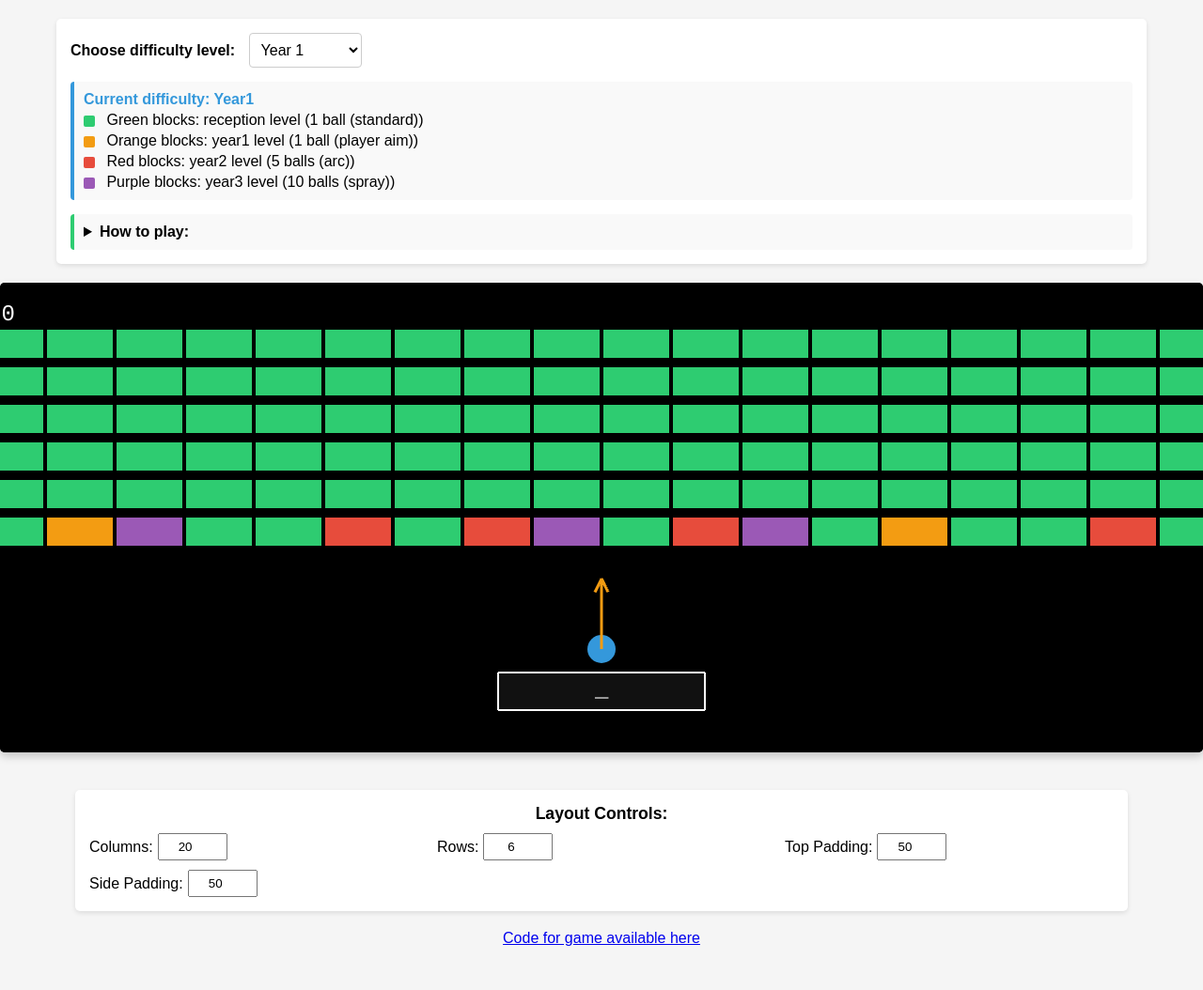
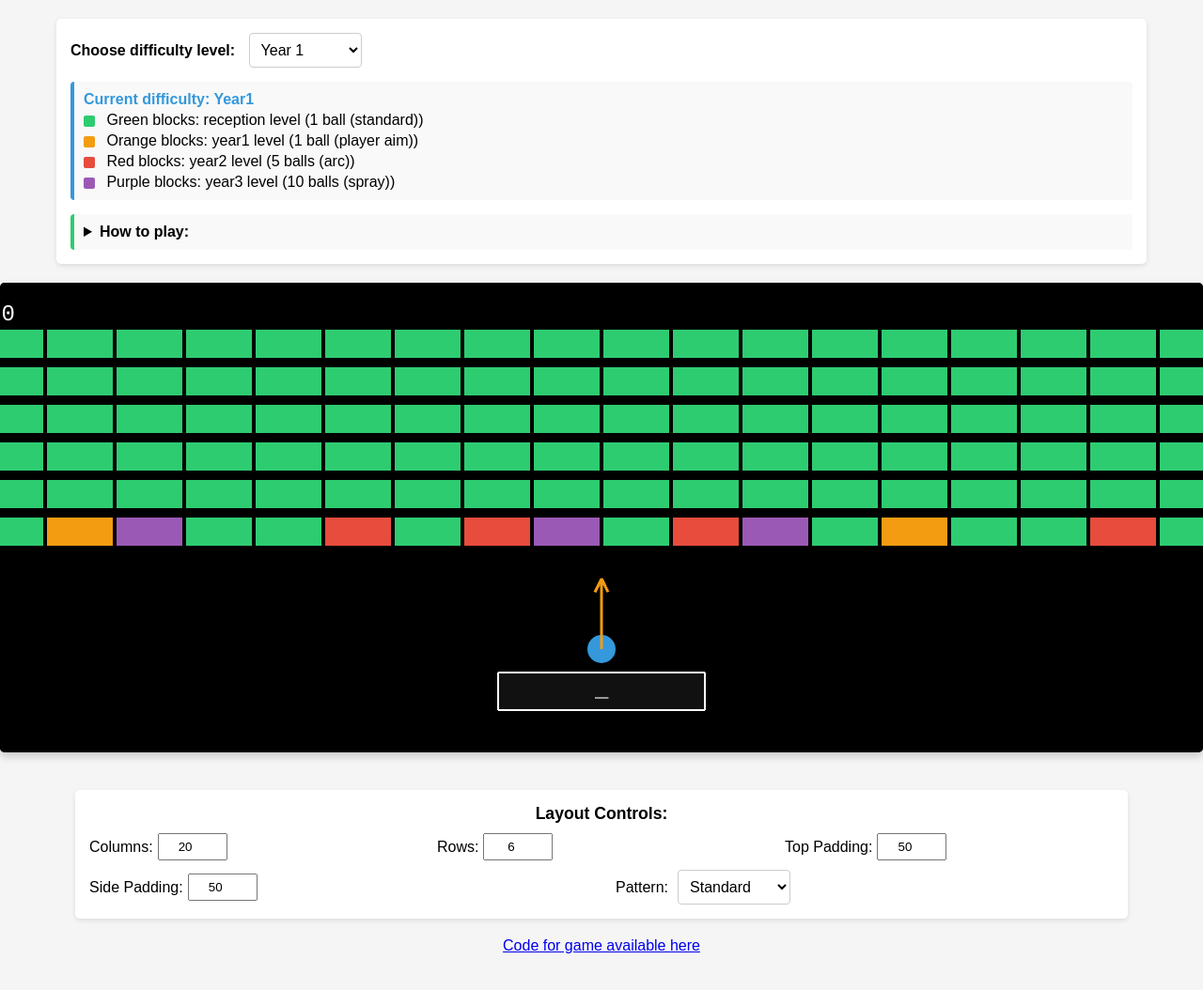
Before and after one commit to RupertLinacre/breakout_maths, a website built with Vite: page index.html in a window 1280 px wide. Shown: the whole page at 94% size. Built offline with nearby package versions, Linux system fonts and the light colour scheme; animation ran at ten frames a second; what maths-game-problem-generator would draw is missing.

Commit message:
feat: add block pattern selection and management to game configuration

```diff
--- a/index.html
+++ b/index.html
@@ -320,6 +320,10 @@
             <label for="sidePaddingInput">Side Padding:</label>
             <input id="sidePaddingInput" type="number" min="0" max="500" step="1">
           </div>
+          <div>
+            <label for="blockPatternSelector">Pattern:</label>
+            <select id="blockPatternSelector" style="width: 120px; margin-left: 5px;"></select>
+          </div>
         </div>
       </div>
 
--- a/src/config/gameConfig.js
+++ b/src/config/gameConfig.js
@@ -20,6 +20,7 @@ const GameConfig = {
     // The actual year levels will be mapped based on the selected difficulty tier
     spawnRateDistribution: [0.60, 0.15, 0.15, 0.10],
 
+
     // Block grid configuration parameters
     blockGrid: {
         columns: 20,
@@ -31,6 +32,20 @@ const GameConfig = {
         sidePadding: 50,  // Explicit padding on left and right sides
         topPadding: 50,   // Padding from top of game to first row of blocks
         bottomPadding: 220 // Increased padding for more space below paddle and for input box
+    },
+
+    // --- Block Pattern Definitions ---
+    blockPatterns: {
+        standard: (col, row, totalCols, totalRows) => true,
+        checkerboard: (col, row, totalCols, totalRows) => (col + row) % 2 === 0,
+    },
+
+    // Current block pattern (default to standard)
+    currentBlockPattern: 'standard',
+
+    // Get available block patterns
+    getAvailableBlockPatterns: function () {
+        return Object.keys(this.blockPatterns);
     },
 
     // Layout will be computed by updateLayout()
@@ -147,6 +162,21 @@ const GameConfig = {
     }
 };
 
+
+// --- Block Pattern Management Methods ---
+GameConfig.getBlockPatternFunction = function (patternName) {
+    const name = patternName || this.currentBlockPattern;
+    return this.blockPatterns[name] || this.blockPatterns.standard;
+};
+
+GameConfig.setBlockPattern = function (patternName) {
+    if (this.blockPatterns[patternName]) {
+        this.currentBlockPattern = patternName;
+        return true;
+    }
+    return false;
+};
+
 // Initialize layout
 GameConfig.updateLayout();
 
--- a/src/main.js
+++ b/src/main.js
@@ -102,6 +102,7 @@ setTimeout(() => {
         });
     }
 
+
     // Set up side padding input logic
     const sidePaddingInput = document.getElementById('sidePaddingInput');
     if (sidePaddingInput) {
@@ -120,6 +121,30 @@ setTimeout(() => {
                     gameScene.setSidePaddingAndRestart(val);
                 }
             }
+        });
+    }
+
+    // Set up block pattern selector logic
+    const blockPatternSelector = document.getElementById('blockPatternSelector');
+    if (blockPatternSelector) {
+        // Populate options
+        const availablePatterns = GameConfig.getAvailableBlockPatterns();
+        availablePatterns.forEach(patternName => {
+            const option = document.createElement('option');
+            option.value = patternName;
+            option.textContent = patternName.charAt(0).toUpperCase() + patternName.slice(1); // Capitalize
+            blockPatternSelector.appendChild(option);
+        });
+
+        const savedPattern = localStorage.getItem('mathGameBlockPattern') || GameConfig.currentBlockPattern;
+        blockPatternSelector.value = savedPattern;
+        GameConfig.setBlockPattern(savedPattern); // Ensure GameConfig is also in sync
+
+        blockPatternSelector.addEventListener('change', (e) => {
+            const selectedPattern = e.target.value;
+            localStorage.setItem('mathGameBlockPattern', selectedPattern);
+            const gameScene = game.scene.getScene('GameScene');
+            gameScene?.setBlockPatternAndRestart(selectedPattern);
         });
     }
 
--- a/src/scenes/GameScene.js
+++ b/src/scenes/GameScene.js
@@ -11,6 +11,18 @@ import GameConfig from '../config/gameConfig.js';
  * Main game scene for gameplay logic
  */
 export default class GameScene extends Phaser.Scene {
+
+    /**
+     * Set the block pattern and restart the game.
+     * @param {string} patternName - The name of the block pattern to use.
+     */
+    setBlockPatternAndRestart(patternName) {
+        const success = GameConfig.setBlockPattern(patternName);
+        if (success) {
+            console.log(`Block pattern set to: ${patternName}`);
+            this.restartGame(); // Will call createBlockGrid which now uses the new pattern
+        }
+    }
     /**
      * Default block difficulty spawn rates
      * These constants control the base probability of each difficulty level
@@ -199,15 +211,21 @@ export default class GameScene extends Phaser.Scene {
         this.blockGrid = Array(cols).fill().map(() => Array(rows).fill(null));
         this.mathBlocks = [];
 
-        // Create blocks
+        // --- Get the pattern function ---
+        const patternFunction = GameConfig.getBlockPatternFunction();
+
+        // Create blocks using the pattern function
         for (let col = 0; col < cols; col++) {
             for (let row = 0; row < rows; row++) {
-                const x = startX + col * spacing;
-                const y = startY + row * rowSpacing;
-
-                // Create a regular block
-                const block = new Block(this, x, y);
-                this.blockGrid[col][row] = block;
+                // Use the pattern function to determine if a block should be placed
+                if (patternFunction(col, row, cols, rows)) {
+                    const x = startX + col * spacing;
+                    const y = startY + row * rowSpacing;
+                    const block = new Block(this, x, y);
+                    this.blockGrid[col][row] = block;
+                } else {
+                    this.blockGrid[col][row] = null; // Mark as empty
+                }
             }
         }
 
```
